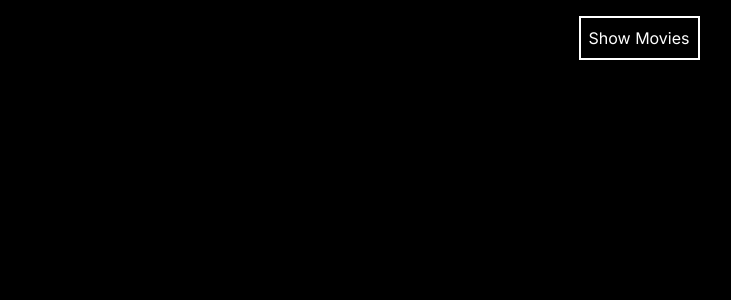
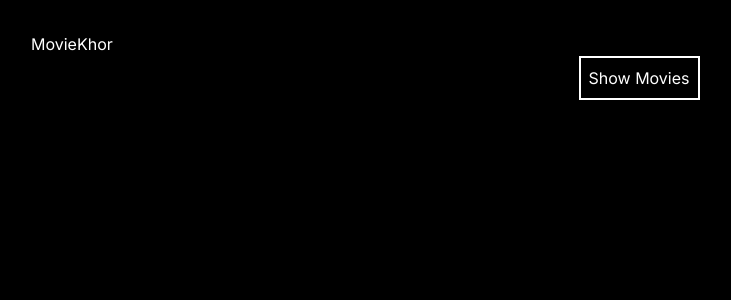
Before and after one commit to naimur-reza/Start-Next, a Next.js app: page / in a window 1280 px wide. Shown: the top 300 px of the page, without its empty margins (1-732 px from the left). Built offline with nearby package versions, Linux system fonts and the light colour scheme.

Commit message:
added : global nav bar layout

```diff
--- a/app/globals.css
+++ b/app/globals.css
@@ -17,6 +17,6 @@
 }
 
 body {
-  padding: 1rem;
+  padding: 2rem;
   background-color: black;
 }
--- a/app/layout.tsx
+++ b/app/layout.tsx
@@ -1,6 +1,7 @@
 import './globals.css'
 import type { Metadata } from 'next'
 import { Inter } from 'next/font/google'
+import Navbar from './components/Navbar'
 
 const inter = Inter({ subsets: ['latin'] })
 
@@ -16,7 +17,9 @@ export default function RootLayout({
 }) {
   return (
     <html lang="en" >
-      <body className={inter.className}>{children}</body>
+      <body className={inter.className}>
+        <Navbar/>
+        {children}</body>
     </html>
   )
 }
--- a/app/movies/layout.tsx
+++ b/app/movies/layout.tsx
@@ -1,13 +1,8 @@
 
-import { Roboto } from "next/font/google"
-import Navbar from "../components/Navbar"
 
-const roboto = Roboto({ weight: "400", subsets: ["latin"] })
 
-export const metadata = {
-  title: "Create Next App",
-  description: "Generated by create next app",
-}
+
+
 
 export default function RootLayout({
   children,
@@ -15,11 +10,6 @@ export default function RootLayout({
   children: React.ReactNode
 }) {
   return (
-    <html lang="en" className={roboto.className}>
-      <body className="">
-        <Navbar/>
-        {children}
-      </body>
-    </html>
+      <section className="">{children}</section>
   )
 }
--- a/app/movies/page.tsx
+++ b/app/movies/page.tsx
@@ -8,7 +8,7 @@ const Movies = async () => {
 
   return (
     <>
-      <div className="grid grid-cols-1 lg:grid-cols-3 gap-3  mt-10 mx-14 justify-items-center place-items-center">
+      <div className="grid grid-cols-1 lg:grid-cols-3 gap-3  mt-10  justify-items-between place-items-center">
         {moviesData.results.map((movie: Movie) => (
           <MoviesCard key={movie.id} movie={movie} />
         ))}
```
